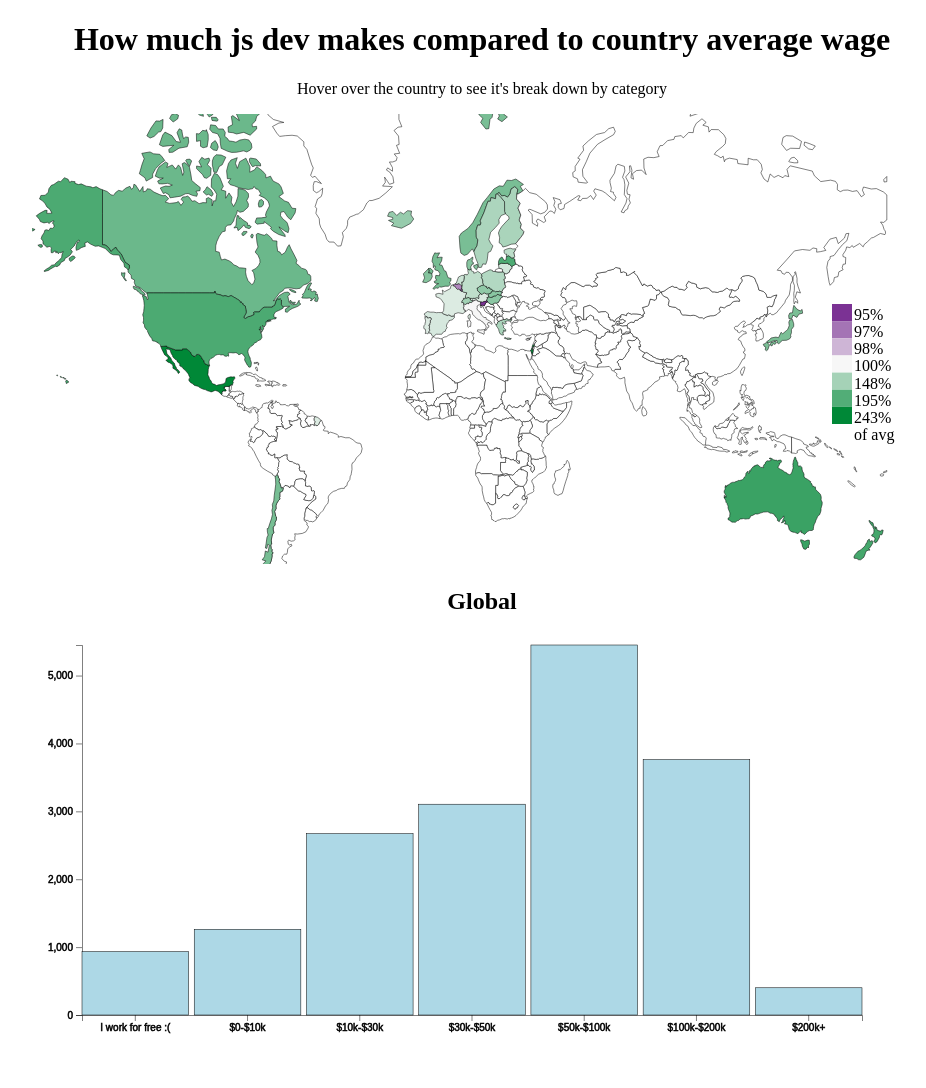
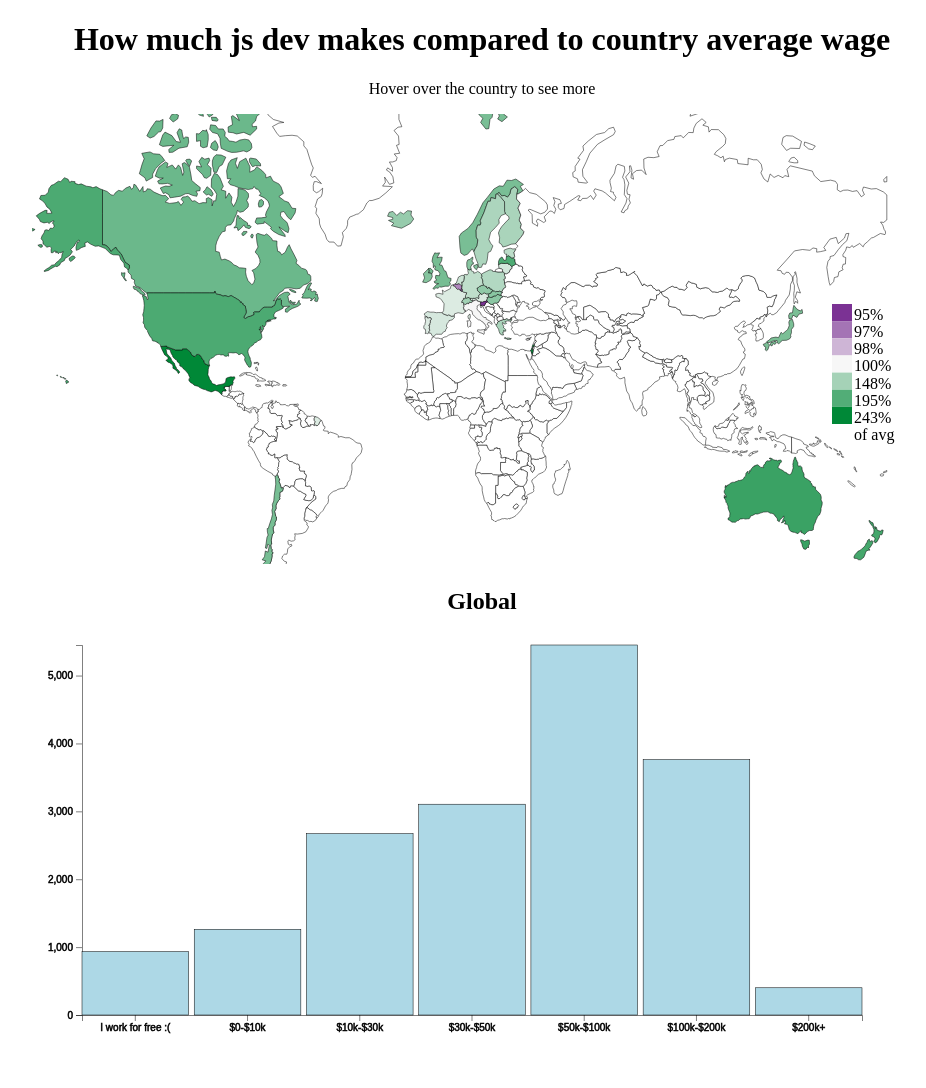
Before and after one commit to marcin-wosinek/js-viz-2, a website: page index.html in a window 1280 px wide. Shown: the top 1088 px of the page, without its empty margins (158-1084 px from the left). Drawn offline with nearby package versions, Linux system fonts and the light colour scheme.

Commit message:
update description

```diff
--- a/index.html
+++ b/index.html
@@ -235,7 +235,7 @@
   </head>
   <body>
     <h1>How much js dev makes compared to country average wage</h1>
-    <p>Hover over the country to see it's break down by category</p>
+    <p>Hover over the country to see more</p>
 
     <div class="content">
       <section class="map"><svg></svg></section>
```
